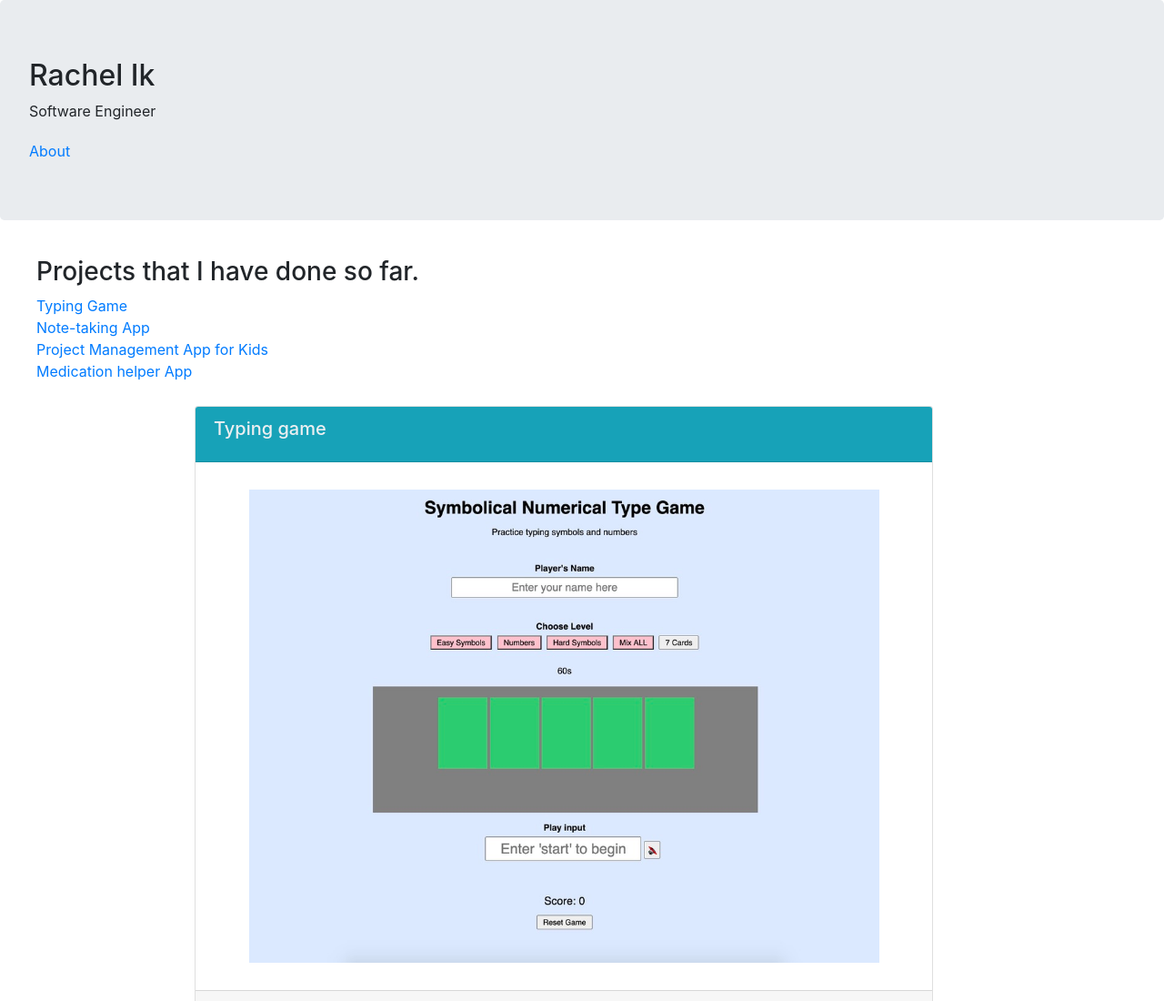
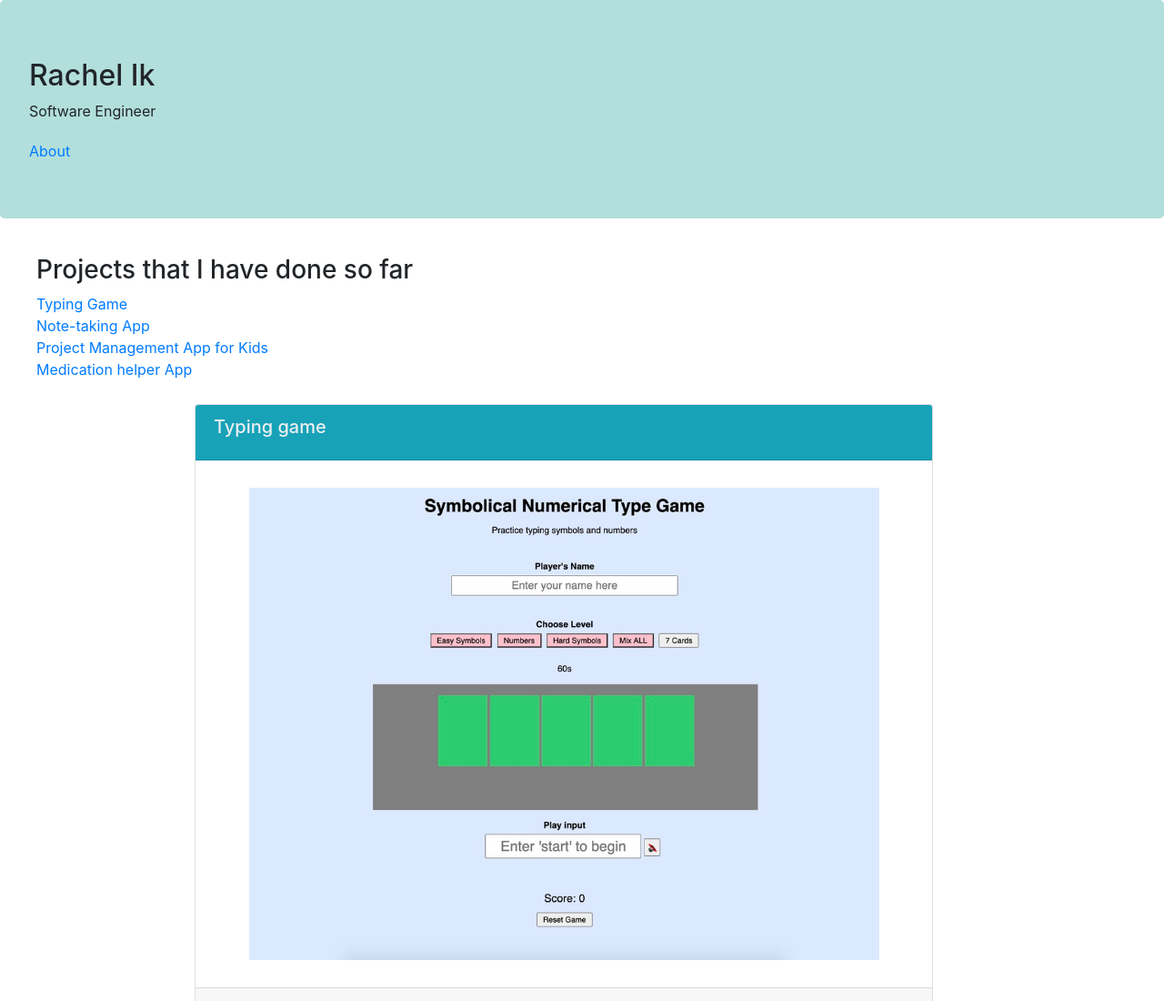
Before and after one commit to Rachelik/portfolio, a plain HTML site: page index.html in a window 1280 px wide. Shown: the top 1100 px of the page at 91% size. Drawn offline with nearby package versions, Linux system fonts and the light colour scheme.

Commit message:
minor edit to color

```diff
--- a/css/style.css
+++ b/css/style.css
@@ -10,7 +10,9 @@
 }
 
 .jumbotron {
+  background-color: #b2dfdb;
   margin-bottom:0;
+  height: 30vh;
 }
 .container-list {
   display: flex;
--- a/index.html
+++ b/index.html
@@ -23,7 +23,7 @@
     <main>
 
       <div class="container">
-        <h3 style="text-align: left">Projects that I have done so far.</h3>
+        <h3 style="text-align: left">Projects that I have done so far</h3>
         <div class="list-link">
           <ol>
             <li><a href="#typing-game">Typing Game</a></li>
```
